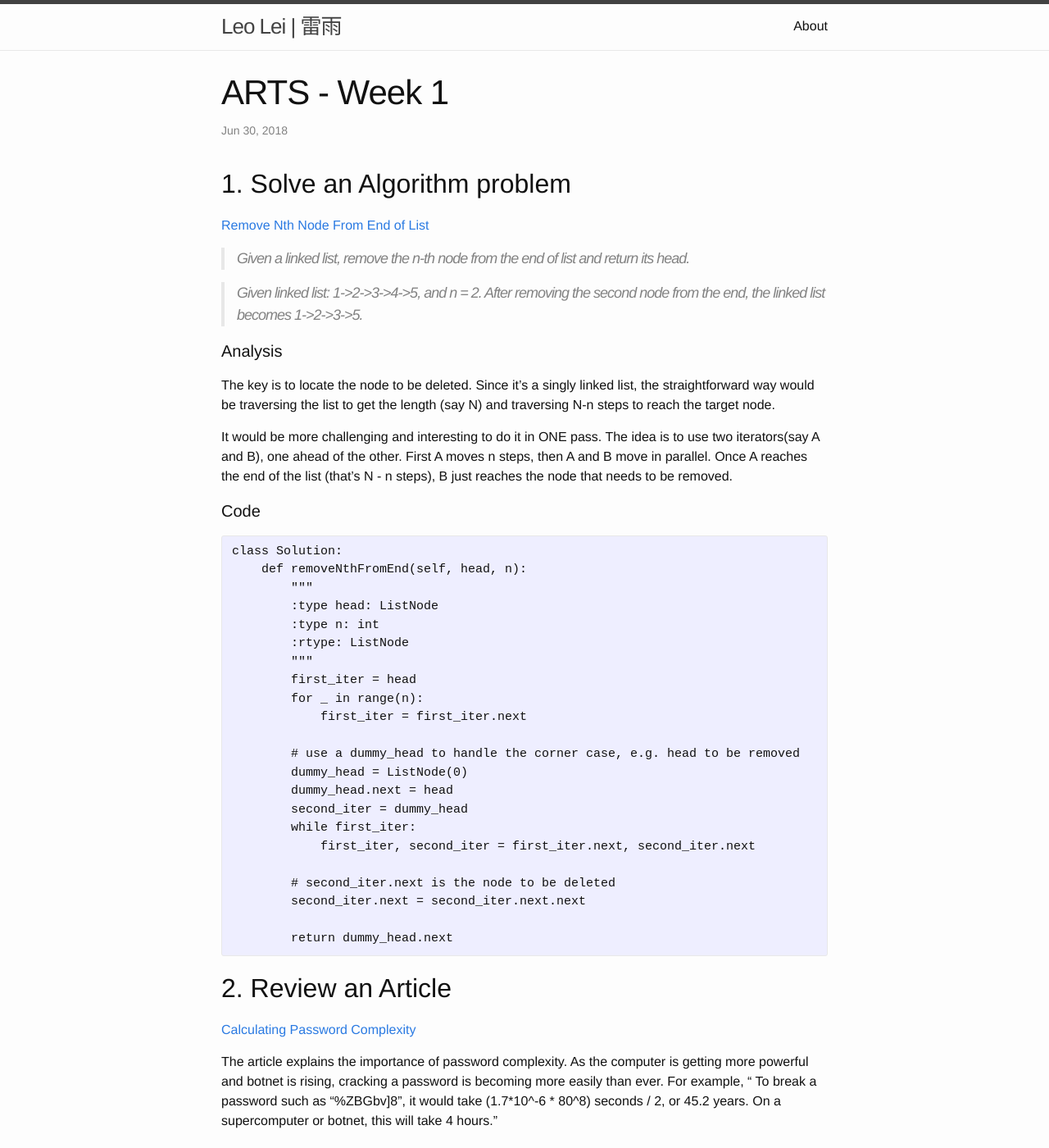
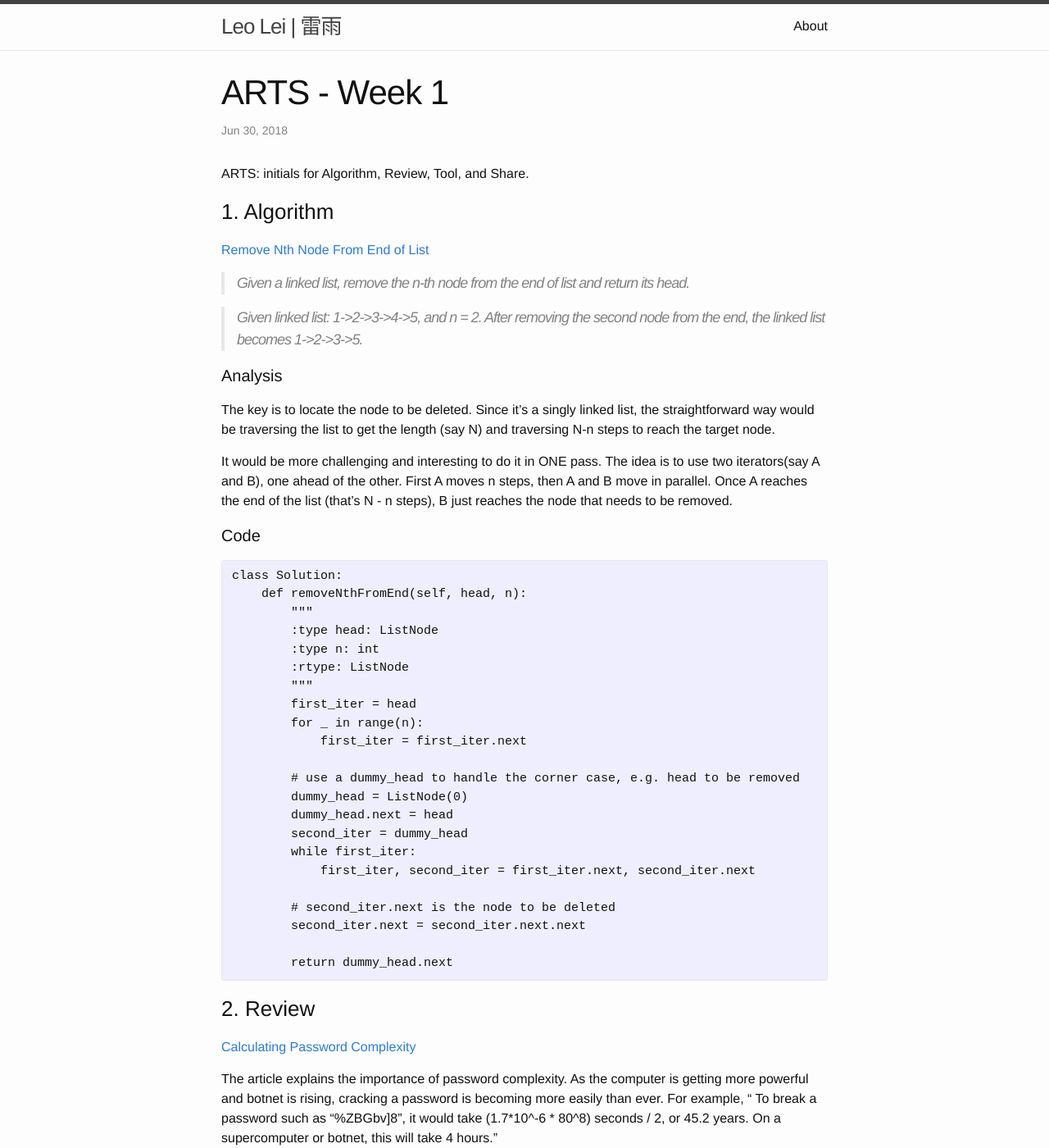
Before and after one commit to leros/leros.github.io, a Jekyll site: the page built from _posts/2018-06-29-ARTS.md, in a window 1280 px wide and 1400 px high. Shown: the whole window at 82% size. Built offline with Jekyll 4.4.1, drawn with Linux system fonts in a browser that asks for light colours; some of the changed text lies outside the part shown.

Commit message:
Update content

````diff
--- a/_posts/2018-06-29-ARTS.md
+++ b/_posts/2018-06-29-ARTS.md
@@ -3,7 +3,10 @@ layout: post
 title:  ARTS - Week 1
 date:   2018-06-29 21:43:55 -0500
 ---
-## 1. Solve an Algorithm problem
+
+ARTS: initials for Algorithm, Review, Tool, and Share.
+
+### 1. Algorithm
 
 [Remove Nth Node From End of List](https://leetcode.com/problems/remove-nth-node-from-end-of-list/description/)
 
@@ -45,13 +48,13 @@ class Solution:
         return dummy_head.next
 ```
 
-## 2. Review an Article
+### 2. Review
 
 [Calculating Password Complexity](https://thycotic.force.com/support/s/article/Calculating-Password-Complexity)
 
 The article explains the importance of password complexity. As the computer is getting more powerful and botnet is rising, cracking a password is becoming more easily than ever. For example, " To break a password such as "%ZBGbv]8", it would take (1.7*10^-6 * 80^8) seconds / 2, or 45.2 years. On a supercomputer or botnet, this will take 4 hours."
 
-## 3. Learn a Tool
+### 3. Tool
 
 [Command for determining public IP](https://askubuntu.com/questions/95910/command-for-determining-my-public-ip)
 
@@ -66,7 +69,7 @@ $ dig +short myip.opendns.com @resolver1.opendns.com
 
 TODO: Check the limitation of `dig` and external DNS service
 
-## 4. Share an article
+### 4. Share
 
 [Introduction to Web Authentication: The New W3C Spec](https://auth0.com/blog/introduction-to-web-authentication/) by Auth0
 
````
